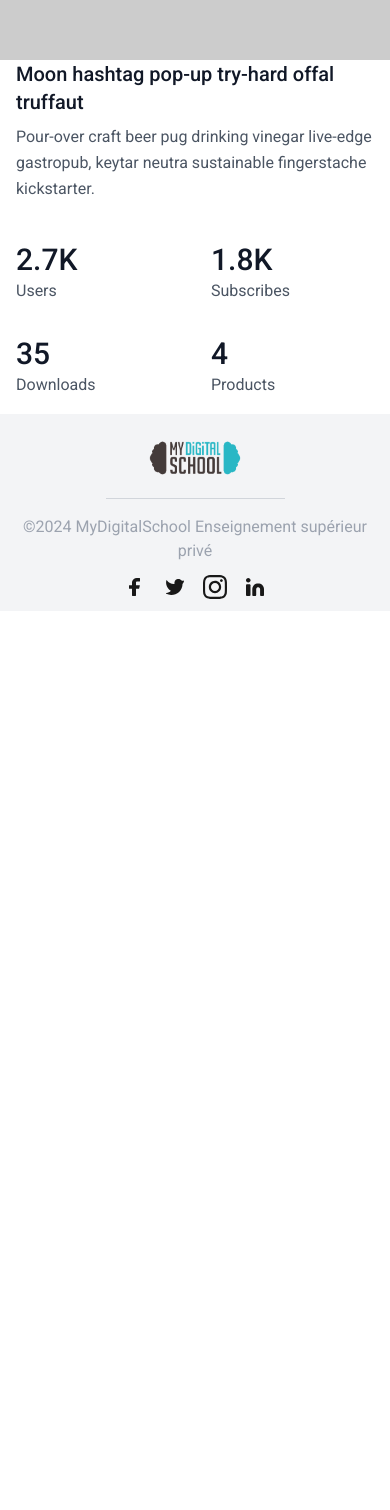
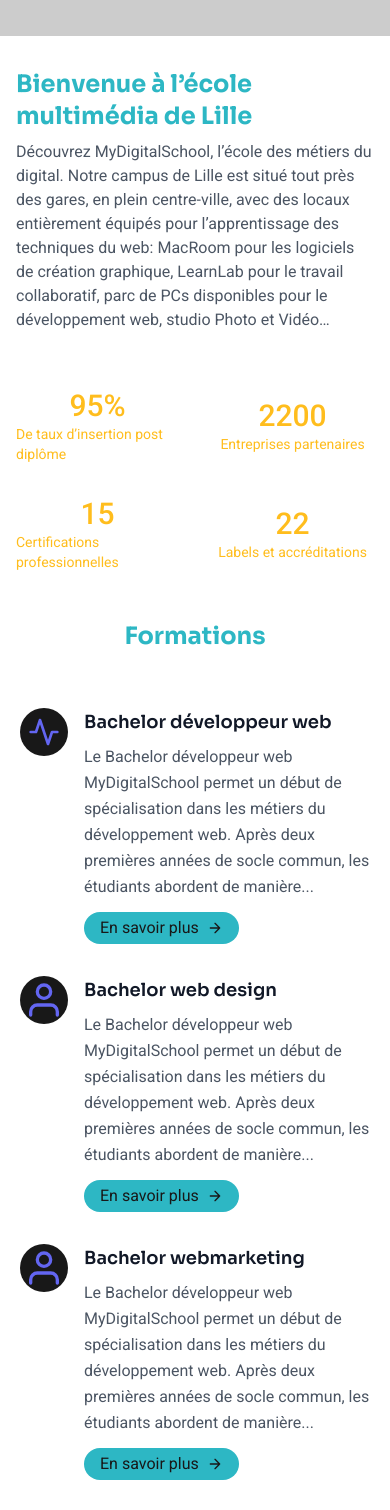
Before and after one commit to Pagiestm/MyDigitalSchool-V2, a React (Vite) app: page / in a window 390 px wide. Shown: the part 240-1750 px from the top of the page. Before the commit the page ends 851 px from the top, so only its background shows below. Built offline with nearby package versions, Linux system fonts and the light colour scheme.

Commit message:
feat(Accueil): Creation of the responsive home page consistent with the model

```diff
--- a/src/components/layout/Footer.jsx
+++ b/src/components/layout/Footer.jsx
@@ -6,7 +6,7 @@
 
 export default function Footer() {
     return (
-        <footer className="bg-gray-100 flex flex-col items-center justify-center px-4 py-3">
+        <footer className="bg-gray-100 flex flex-col items-center justify-center px-4 py-3 mt-6">
             <div className="border-b border-b-gray-300 w-1/2 flex items-center justify-center">
                 <img src={LogoMDS}
                      alt="Logo MyDigitalSchool"
--- a/src/components/page/Accueil.jsx
+++ b/src/components/page/Accueil.jsx
@@ -1,36 +1,120 @@
 export default function Accueil() {
-
     return (
         <>
+            <section className="text-gray-600 body-font">
+                <div className="mx-auto lg:px-8 lg:px-20 flex flex-wrap lg:flex-nowrap">
+                    <div className="flex flex-wrap mt-auto mb-auto w-full content-start order-2 lg:order-first lg:mb-8">
+                        <div className="w-full p-4 px-4 mb-6">
+                            <h1 className="text-2xl font-bold font-sora mb-2 mt-4 text-blue-aqua">Bienvenue à l’école multimédia de Lille</h1>
+                            <div>Découvrez MyDigitalSchool, l’école des métiers du digital. Notre campus de Lille est situé tout près des gares, en plein centre-ville, avec des locaux entièrement équipés pour l’apprentissage des techniques du web: MacRoom pour les logiciels de création graphique, LearnLab pour le travail collaboratif, parc de PCs disponibles pour le développement web, studio Photo et Vidéo…
+                            </div>
+                        </div>
+                        <div className="flex flex-col items-center justify-center block p-4 w-1/2 text-laser-lemon">
+                            <h2 className="font-medium text-3xl">95%</h2>
+                            <p className="text-sm">De taux d’insertion post diplôme</p>
+                        </div>
+                        <div className="flex flex-col items-center justify-center block p-4 w-1/2 text-laser-lemon">
+                            <h2 className="font-medium text-3xl">2200</h2>
+                            <p className="text-sm">Entreprises partenaires</p>
+                        </div>
+                        <div className="flex flex-col items-center justify-center block p-4 w-1/2 text-laser-lemon">
+                            <h2 className="font-medium text-3xl">15</h2>
+                            <p className="text-sm">Certifications professionnelles</p>
+                        </div>
+                        <div className="flex flex-col items-center justify-center block p-4 w-1/2 text-laser-lemon">
+                            <h2 className="font-medium text-3xl">22</h2>
+                            <p className="text-sm">Labels et accréditations</p>
+                        </div>
+                    </div>
+                    <div className="w-full rounded-lg mt-0 lg:mt-auto lg:mb-auto lg:ml-10 order-1 lg:order-last lg:mt-8 lg:mb-8">
+                        <img className="object-cover object-center w-full h-full" src="https://dummyimage.com/600x300" alt="stats" />
+                    </div>
+                </div>
+            </section>
+
             <section class="text-gray-600 body-font">
-                <div class="container mx-auto flex flex-wrap">
-                    <div class="flex flex-wrap mt-auto mb-auto lg:w-1/2 sm:w-2/3 content-start sm:pr-10">
-                        <div class="lg:w-1/2 sm:w-1/3 w-full rounded-lg mt-6 sm:mt-0">
-                            <img class="object-cover object-center w-full h-full" src="https://dummyimage.com/600x300" alt="stats" />
+                <h1 className="text-2xl font-bold font-sora mt-8 mb-14 text-blue-aqua text-center">Formations</h1>
+                <div class="container px-5 mx-auto flex flex-wrap">
+                    <div class="flex flex-wrap -m-4">
+                        <div class="p-4 lg:w-1/2 md:w-full">
+                            <div class="flex rounded-lg sm:flex-row flex-row">
+                                <div class="w-12 h-12 md:w-16 md:h-16 mr-4 md:mr-8 sm:mb-0 mb-4 inline-flex items-center justify-center rounded-full bg-black text-indigo-500 flex-shrink-0">
+                                    <svg fill="none" stroke="currentColor" stroke-linecap="round" stroke-linejoin="round" stroke-width="2" class="w-8 h-8" viewBox="0 0 24 24">
+                                        <path d="M22 12h-4l-3 9L9 3l-3 9H2"></path>
+                                    </svg>
+                                </div>
+                                <div class="flex-grow">
+                                    <h2 class="text-gray-900 text-lg font-semibold font-sora mb-2">Bachelor développeur web</h2>
+                                    <p class="leading-relaxed text-base">Le Bachelor développeur web MyDigitalSchool permet un début de spécialisation dans les métiers du développement web. Après deux premières années de socle commun, les étudiants abordent de manière...</p>
+                                    <a class="mt-3 bg-blue-aqua text-black py-1 px-4 rounded-full inline-flex items-center">En savoir plus
+                                        <svg fill="none" stroke="currentColor" stroke-linecap="round" stroke-linejoin="round" stroke-width="2" class="w-4 h-4 ml-2" viewBox="0 0 24 24">
+                                            <path d="M5 12h14M12 5l7 7-7 7"></path>
+                                        </svg>
+                                    </a>
+                                </div>
+                            </div>
                         </div>
-                        <div class="w-full sm:p-4 px-4 mb-6">
-                            <h1 class="title-font font-medium text-xl mb-2 text-gray-900">Moon hashtag pop-up try-hard offal truffaut</h1>
-                            <div class="leading-relaxed">Pour-over craft beer pug drinking vinegar live-edge gastropub, keytar neutra sustainable fingerstache kickstarter.</div>
+                        <div class="p-4 lg:w-1/2 md:w-full">
+                            <div class="flex rounded-lg border-gray-200 border-opacity-50 sm:flex-row flex-row">
+                                <div class="w-12 h-12 md:w-16 md:h-16 mr-4 md:mr-8 sm:mb-0 mb-4 inline-flex items-center justify-center rounded-full bg-black text-indigo-500 flex-shrink-0">
+                                    <svg fill="none" stroke="currentColor" stroke-linecap="round" stroke-linejoin="round" stroke-width="2" class="w-10 h-10" viewBox="0 0 24 24">
+                                        <path d="M20 21v-2a4 4 0 00-4-4H8a4 4 0 00-4 4v2"></path>
+                                        <circle cx="12" cy="7" r="4"></circle>
+                                    </svg>
+                                </div>
+                                <div class="flex-grow">
+                                    <h2 class="text-gray-900 text-lg font-semibold font-sora mb-2">Bachelor web design</h2>
+                                    <p class="leading-relaxed text-base">Le Bachelor développeur web MyDigitalSchool permet un début de spécialisation dans les métiers du développement web. Après deux premières années de socle commun, les étudiants abordent de manière...</p>
+                                    <a class="mt-3 bg-blue-aqua text-black py-1 px-4 rounded-full inline-flex items-center">En savoir plus
+                                        <svg fill="none" stroke="currentColor" stroke-linecap="round" stroke-linejoin="round" stroke-width="2" class="w-4 h-4 ml-2" viewBox="0 0 24 24">
+                                            <path d="M5 12h14M12 5l7 7-7 7"></path>
+                                        </svg>
+                                    </a>
+                                </div>
+                            </div>
                         </div>
-                        <div class="p-4 sm:w-1/2 lg:w-1/4 w-1/2">
-                            <h2 class="title-font font-medium text-3xl text-gray-900">2.7K</h2>
-                            <p class="leading-relaxed">Users</p>
+                        <div class="p-4 lg:w-1/2 md:w-full">
+                            <div class="flex rounded-lg border-gray-200 border-opacity-50 sm:flex-row flex-row">
+                                <div class="w-12 h-12 md:w-16 md:h-16 mr-4 md:mr-8 sm:mb-0 mb-4 inline-flex items-center justify-center rounded-full bg-black text-indigo-500 flex-shrink-0">
+                                    <svg fill="none" stroke="currentColor" stroke-linecap="round" stroke-linejoin="round" stroke-width="2" class="w-10 h-10" viewBox="0 0 24 24">
+                                        <path d="M20 21v-2a4 4 0 00-4-4H8a4 4 0 00-4 4v2"></path>
+                                        <circle cx="12" cy="7" r="4"></circle>
+                                    </svg>
+                                </div>
+                                <div class="flex-grow">
+                                    <h2 class="text-gray-900 text-lg font-semibold font-sora mb-2">Bachelor webmarketing</h2>
+                                    <p class="leading-relaxed text-base">Le Bachelor développeur web MyDigitalSchool permet un début de spécialisation dans les métiers du développement web. Après deux premières années de socle commun, les étudiants abordent de manière...</p>
+                                    <a class="mt-3 bg-blue-aqua text-black py-1 px-4 rounded-full inline-flex items-center">En savoir plus
+                                        <svg fill="none" stroke="currentColor" stroke-linecap="round" stroke-linejoin="round" stroke-width="2" class="w-4 h-4 ml-2" viewBox="0 0 24 24">
+                                            <path d="M5 12h14M12 5l7 7-7 7"></path>
+                                        </svg>
+                                    </a>
+                                </div>
+                            </div>
                         </div>
-                        <div class="p-4 sm:w-1/2 lg:w-1/4 w-1/2">
-                            <h2 class="title-font font-medium text-3xl text-gray-900">1.8K</h2>
-                            <p class="leading-relaxed">Subscribes</p>
-                        </div>
-                        <div class="p-4 sm:w-1/2 lg:w-1/4 w-1/2">
-                            <h2 class="title-font font-medium text-3xl text-gray-900">35</h2>
-                            <p class="leading-relaxed">Downloads</p>
-                        </div>
-                        <div class="p-4 sm:w-1/2 lg:w-1/4 w-1/2">
-                            <h2 class="title-font font-medium text-3xl text-gray-900">4</h2>
-                            <p class="leading-relaxed">Products</p>
+                        <div class="p-4 lg:w-1/2 md:w-full">
+                            <div class="flex rounded-lg border-gray-200 border-opacity-50 sm:flex-row flex-row">
+                                <div class="w-12 h-12 md:w-16 md:h-16 mr-4 md:mr-8 sm:mb-0 mb-4 inline-flex items-center justify-center rounded-full bg-black text-indigo-500 flex-shrink-0">
+                                    <svg fill="none" stroke="currentColor" stroke-linecap="round" stroke-linejoin="round" stroke-width="2" class="w-10 h-10" viewBox="0 0 24 24">
+                                        <path d="M20 21v-2a4 4 0 00-4-4H8a4 4 0 00-4 4v2"></path>
+                                        <circle cx="12" cy="7" r="4"></circle>
+                                    </svg>
+                                </div>
+                                <div class="flex-grow">
+                                    <h2 class="text-gray-900 text-lg font-semibold font-sora mb-2">Bachelor digital</h2>
+                                    <p class="leading-relaxed text-base">Le Bachelor développeur web MyDigitalSchool permet un début de spécialisation dans les métiers du développement web. Après deux premières années de socle commun, les étudiants abordent de manière...</p>
+                                    <a class="mt-3 bg-blue-aqua text-black py-1 px-4 rounded-full inline-flex items-center">En savoir plus
+                                        <svg fill="none" stroke="currentColor" stroke-linecap="round" stroke-linejoin="round" stroke-width="2" class="w-4 h-4 ml-2" viewBox="0 0 24 24">
+                                            <path d="M5 12h14M12 5l7 7-7 7"></path>
+                                        </svg>
+                                    </a>
+                                </div>
+                            </div>
                         </div>
                     </div>
                 </div>
             </section>
+
         </>
-    )
+    );
 }
```
